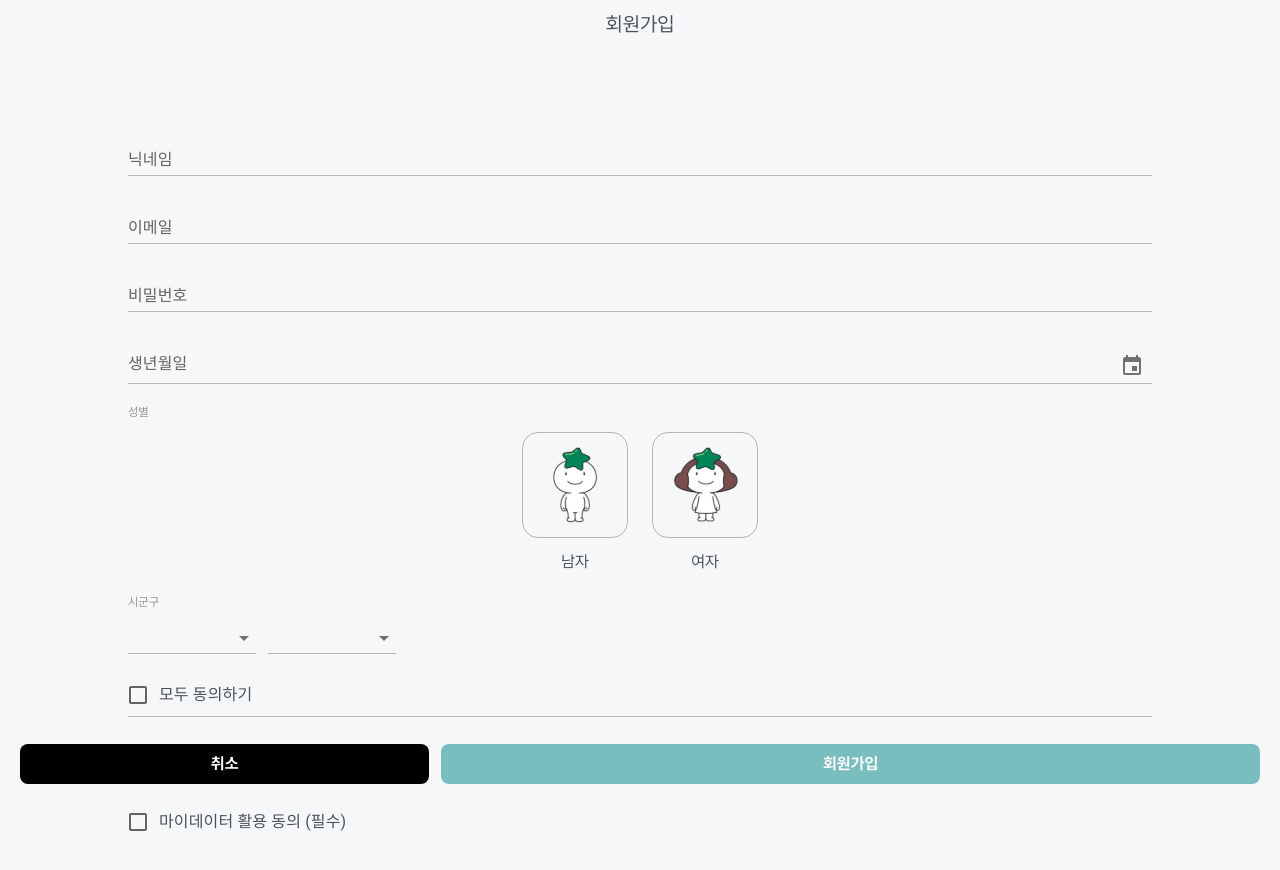
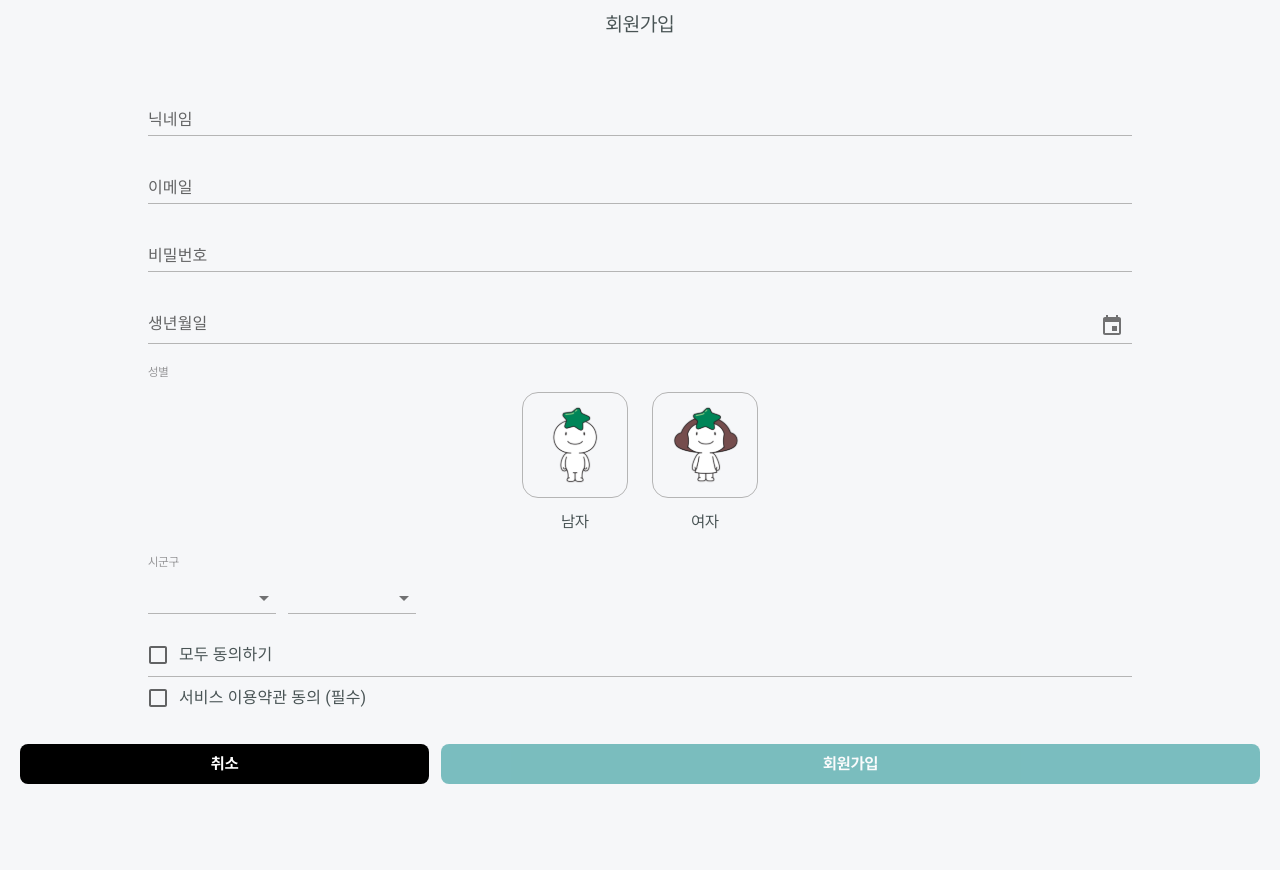
Before and after one commit to Tong-Hana/tonghana, a Next.js app: page /signup in a window 1280 px wide. Shown: the top 870 px of the page. Built offline with nearby package versions, Linux system fonts and the light colour scheme.

Commit message:
[no-issue] refactor: 회원가입 페이지에 좌우 패딩 추가 및 Form margin top 조절

```diff
--- a/src/app/signup/layout.tsx
+++ b/src/app/signup/layout.tsx
@@ -8,7 +8,7 @@ export default function SignupLayout({
   return (
     <div>
       <Header title="회원가입" centerTitle={true} showBackButton={true} />
-      {children}
+      <div className="px-5">{children}</div>
     </div>
   );
 }
--- a/src/components/signup/SignupForm.tsx
+++ b/src/components/signup/SignupForm.tsx
@@ -134,7 +134,7 @@ export default function SignupForm() {
   return (
     <form
       onSubmit={handleSignup}
-      className="mt-20 mb-20 flex flex-col w-full justify-center items-center gap-5"
+      className="mt-10 mb-20 flex flex-col w-full justify-center items-center gap-5"
     >
       <InputWithLabel
         id="nickname"
```
